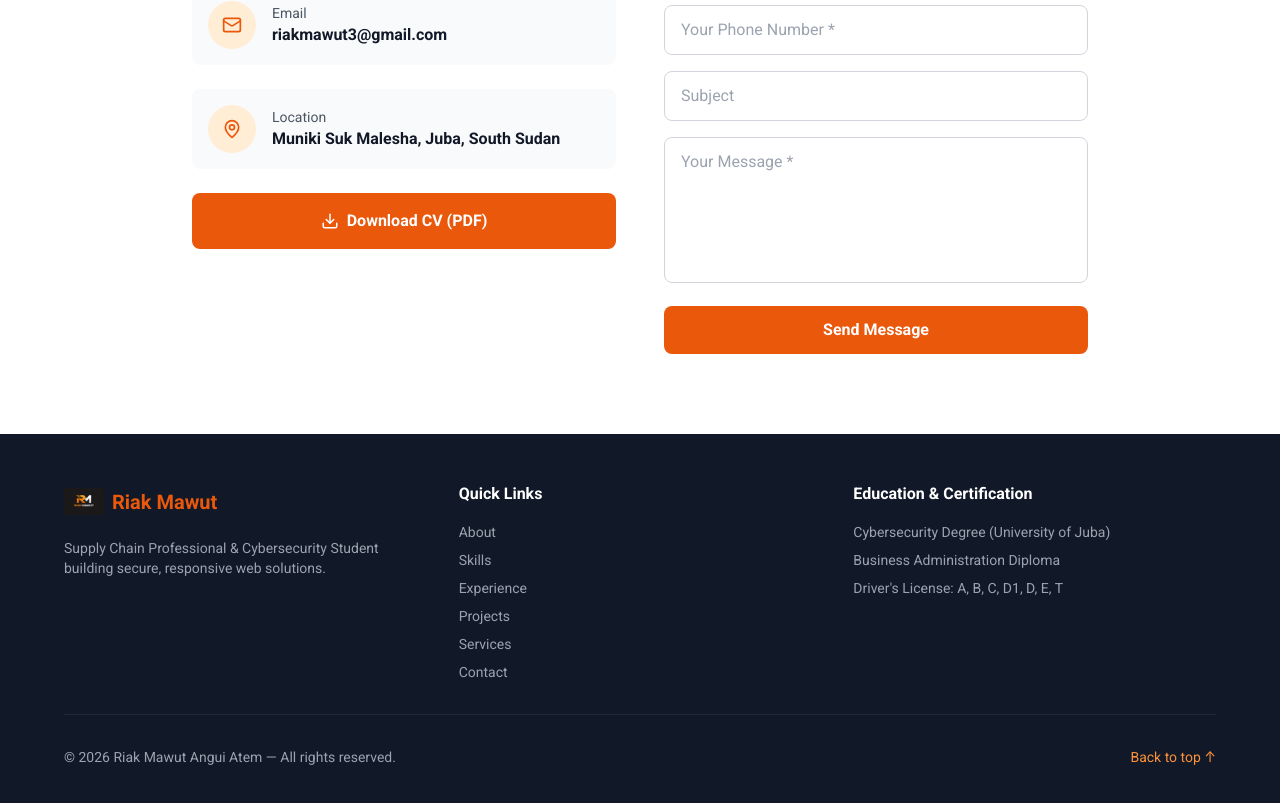
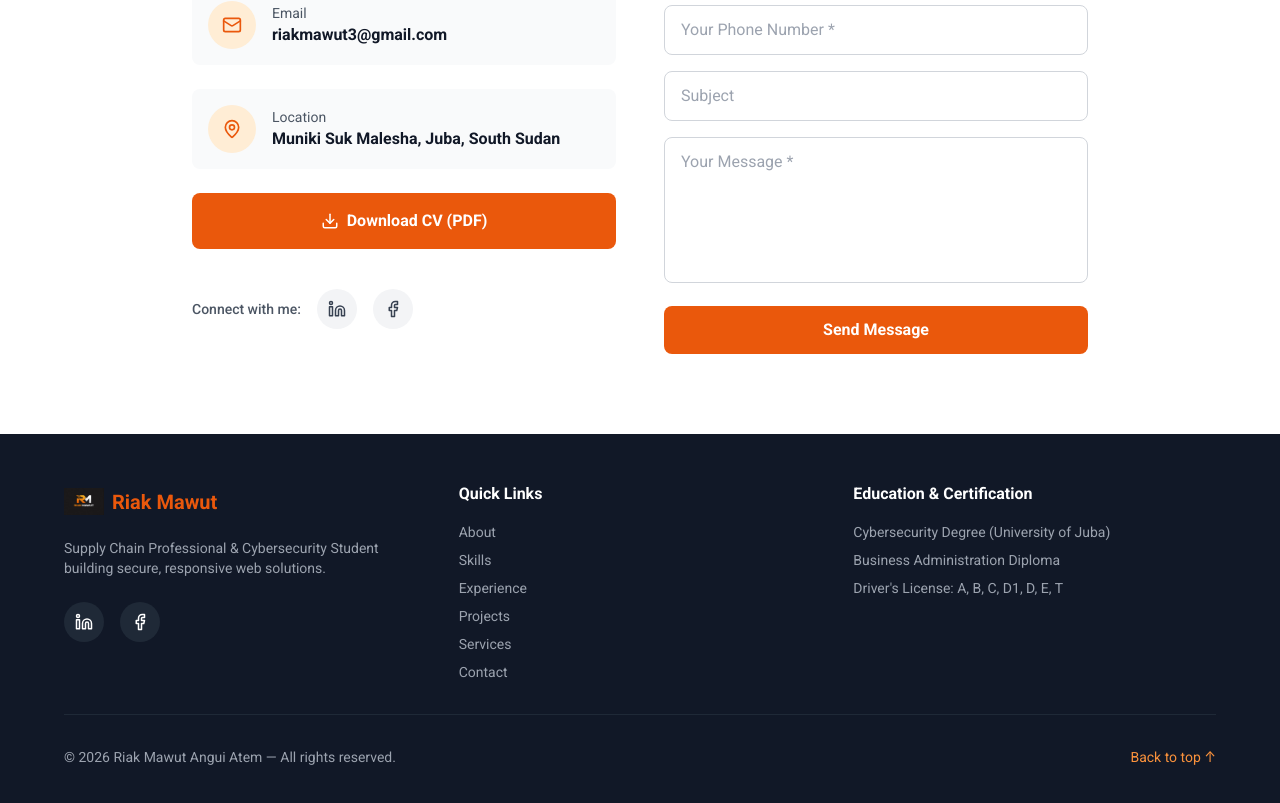
Before and after one commit to riakmawut1-hub/riak-portfolio, a Next.js app: page / in a window 1280 px wide. Shown: the part 6845-7648 px from the top of the page. Built offline with nearby package versions, Linux system fonts and the light colour scheme.

Commit message:
Add LinkedIn and Facebook social media links to footer and contact section

```diff
--- a/app/page.tsx
+++ b/app/page.tsx
@@ -3,7 +3,7 @@
 import React, { useState, useEffect } from 'react';
 import Image from 'next/image';
 
-import { Camera, Mail, Phone, MapPin, GraduationCap, Languages, Download, Shield, Code, Server, Database, Globe, ChevronDown, Menu, X, CheckCircle, AlertCircle, Loader } from 'lucide-react';
+import { Camera, Mail, Phone, MapPin, GraduationCap, Languages, Download, Shield, Code, Server, Database, Globe, ChevronDown, Menu, X, CheckCircle, AlertCircle, Loader, Linkedin, Facebook } from 'lucide-react';
 
 // Main Portfolio Application
 
@@ -497,7 +497,10 @@ export default function Portfolio() {
               "React",
               "MongoDB"
             ],
-            "sameAs": []
+            "sameAs": [
+              "https://www.linkedin.com/in/riak-mawut-9019aa20a",
+              "https://www.facebook.com/riak.mawut/"
+            ]
           })
         }}
       />
@@ -1229,6 +1232,28 @@ export default function Portfolio() {
 
               </a>
 
+              <div className="flex items-center space-x-3 sm:space-x-4 pt-2 sm:pt-4">
+                <span className="text-xs sm:text-sm text-gray-600 font-medium">Connect with me:</span>
+                <a
+                  href="https://www.linkedin.com/in/riak-mawut-9019aa20a"
+                  target="_blank"
+                  rel="noopener noreferrer"
+                  className="w-9 h-9 sm:w-10 sm:h-10 bg-gray-100 rounded-full flex items-center justify-center hover:bg-orange-100 hover:text-orange-600 transition-colors"
+                  aria-label="LinkedIn Profile"
+                >
+                  <Linkedin size={18} className="text-gray-700" />
+                </a>
+                <a
+                  href="https://www.facebook.com/riak.mawut/"
+                  target="_blank"
+                  rel="noopener noreferrer"
+                  className="w-9 h-9 sm:w-10 sm:h-10 bg-gray-100 rounded-full flex items-center justify-center hover:bg-orange-100 hover:text-orange-600 transition-colors"
+                  aria-label="Facebook Profile"
+                >
+                  <Facebook size={18} className="text-gray-700" />
+                </a>
+              </div>
+
             </div>
 
             <div className="order-1 md:order-2">
@@ -1418,6 +1443,27 @@ export default function Portfolio() {
 
               </p>
 
+              <div className="flex items-center space-x-3 sm:space-x-4 mt-4 sm:mt-6">
+                <a
+                  href="https://www.linkedin.com/in/riak-mawut-9019aa20a"
+                  target="_blank"
+                  rel="noopener noreferrer"
+                  className="w-9 h-9 sm:w-10 sm:h-10 bg-gray-800 rounded-full flex items-center justify-center hover:bg-orange-600 transition-colors"
+                  aria-label="LinkedIn Profile"
+                >
+                  <Linkedin size={18} className="text-white" />
+                </a>
+                <a
+                  href="https://www.facebook.com/riak.mawut/"
+                  target="_blank"
+                  rel="noopener noreferrer"
+                  className="w-9 h-9 sm:w-10 sm:h-10 bg-gray-800 rounded-full flex items-center justify-center hover:bg-orange-600 transition-colors"
+                  aria-label="Facebook Profile"
+                >
+                  <Facebook size={18} className="text-white" />
+                </a>
+              </div>
+
             </div>
 
             <div>
```
